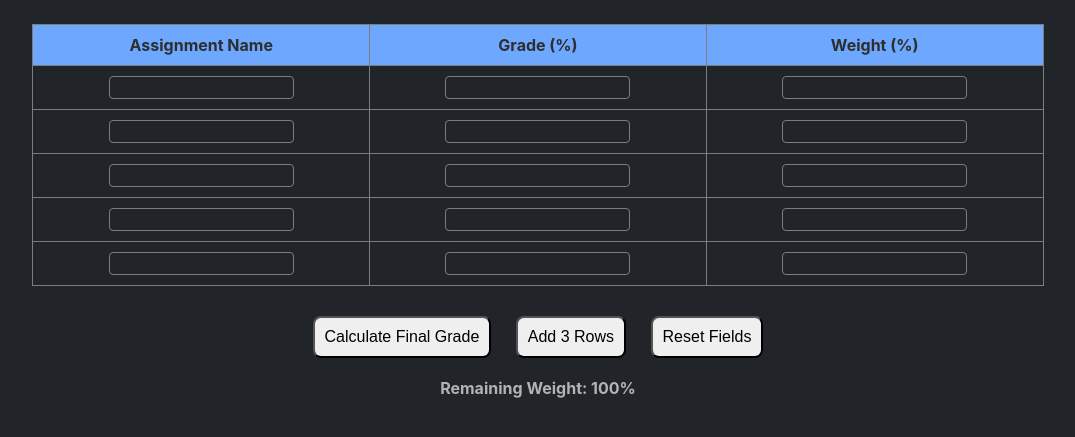
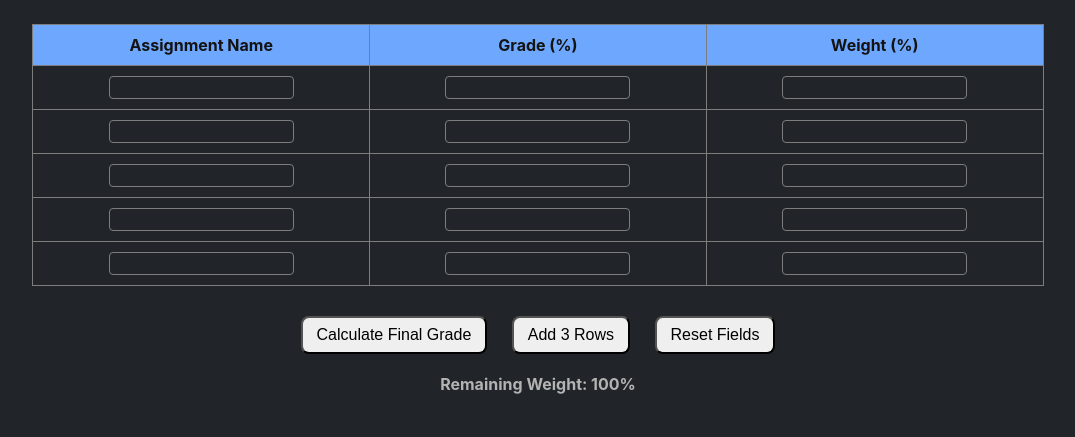
Before and after one commit to jstnlii/Final-Grade-Calculator, a plain HTML site: page index.html in a window 1280 px wide. Shown: the part 79-516 px from the top of the page, without its empty margins (102-1177 px from the left). Drawn offline with Linux system fonts and the light colour scheme.

Commit message:
remove spin buttons

```diff
--- a/styles.css
+++ b/styles.css
@@ -23,7 +23,7 @@ td {
 }
 
 th {
-    color: #2e2e2e;
+    color: #141313;
     padding: 10px;
     border: 1px solid #7d7d7d;
 }
@@ -47,13 +47,13 @@ input[type="number"] {
 input[type=number]::-webkit-inner-spin-button,
 input[type=number]::-webkit-outer-spin-button {
 
-   opacity: 0;
+    -webkit-appearance: none;
 
 }
 
 button {
     margin: 10px;
-    padding: 10px;
+    padding: 8px 14px;
     font-size: 16px;
     cursor: pointer;
     border-radius: 8px;
```
